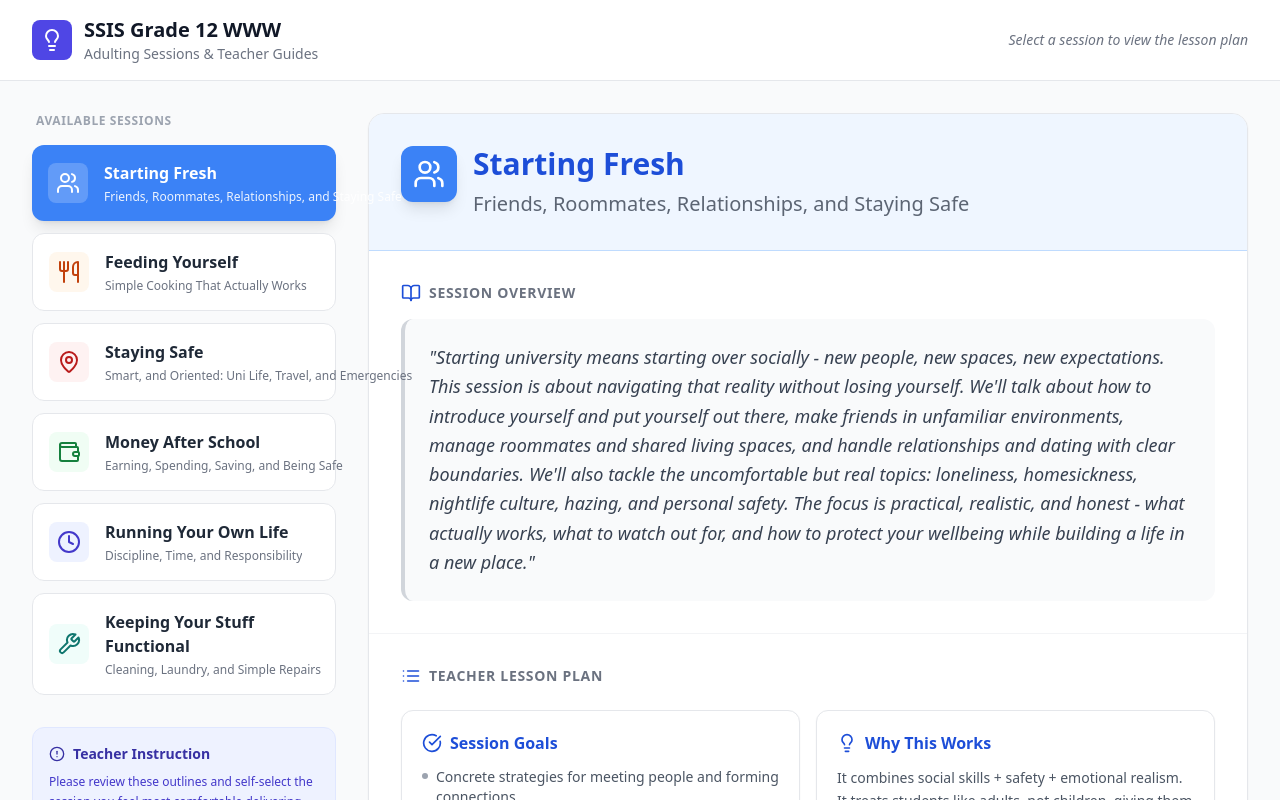
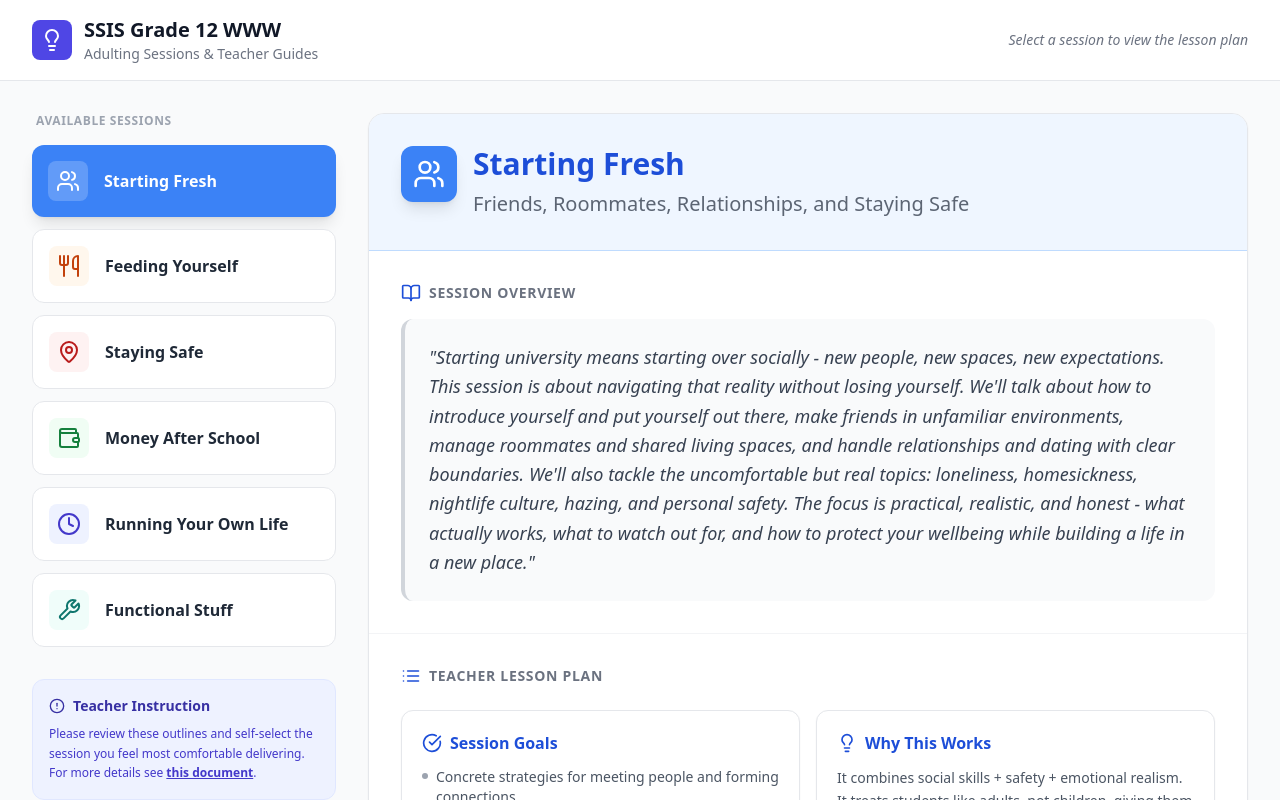
Before and after one commit to lennoxmeldrum/g12www-adulting, a React (Vite) app: page / in a window 1280 px wide. Shown: the top 800 px of the page. Built offline with nearby package versions, Linux system fonts and the light colour scheme.

Commit message:
Update UI: remove button subtitles, update button labels, and add documentation link
- Remove subtitles from session buttons (keep in main content)
- Change 'Keeping Your Stuff Functional' to 'Functional Stuff' on button only
- Update Teacher Instructions with hyperlink to Google Docs

```diff
--- a/src/AdultingSessions.jsx
+++ b/src/AdultingSessions.jsx
@@ -327,6 +327,7 @@ const SESSIONS = [
   {
     id: 'stuff',
     title: 'Keeping Your Stuff Functional',
+    buttonTitle: 'Functional Stuff',
     subtitle: 'Cleaning, Laundry, and Simple Repairs',
     icon: Wrench,
     color: 'bg-teal-600',
@@ -408,15 +409,8 @@ const SessionCard = ({ session, isActive, onClick }) => {
         <h3
           className={`font-bold ${isActive ? 'text-white' : 'text-gray-800'}`}
         >
-          {session.title}
+          {session.buttonTitle || session.title}
         </h3>
-        <p
-          className={`text-xs mt-1 ${
-            isActive ? 'text-white/90' : 'text-gray-500'
-          } truncate max-w-[200px] md:max-w-none`}
-        >
-          {session.subtitle}
-        </p>
       </div>
     </button>
   );
@@ -471,8 +465,15 @@ export default function AdultingSessions() {
                 </h3>
                 <p className="text-indigo-700 text-xs leading-relaxed">
                   Please review these outlines and self-select the session you
-                  feel most comfortable delivering. All resources and slides
-                  will be provided closer to the date.
+                  feel most comfortable delivering. For more details see{' '}
+                  <a
+                    href="https://docs.google.com/document/d/1coHrDVarlxl5IMBl0rPewEz_MVqN0Xrp2iEG6og98w8/edit?usp=sharing"
+                    target="_blank"
+                    rel="noopener noreferrer"
+                    className="underline hover:text-indigo-900 font-semibold"
+                  >
+                    this document
+                  </a>.
                 </p>
               </div>
             </div>
```
